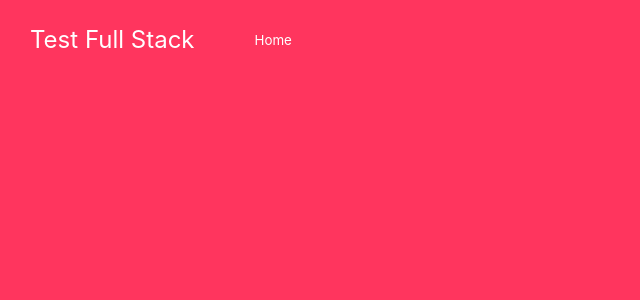
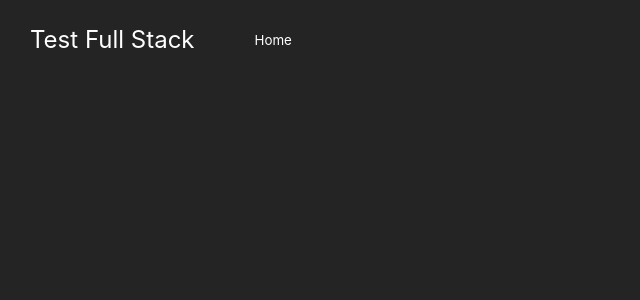
Before and after one commit to AngelRRand/testFullStack, a React (Vite) app in the folder Client/: page / in a window 1280 px wide. Shown: the top 300 px of the page, without its empty margins (0-640 px from the left). Built offline with nearby package versions, Linux system fonts and the light colour scheme.

Commit message:
new component

```diff
--- a/Client/src/App.css
+++ b/Client/src/App.css
@@ -1,7 +1,7 @@
 :root{
-  --black: rgba(15, 15, 15, 0.911);
+  --black: rgba(0, 0, 0, 0.959);
   --white: rgb(255, 255, 255);
-  --red: rgb(255, 53, 94);
+  --red: rgb(36, 36, 36);
 }
 *{
   margin: 0px;
--- a/Client/src/component/Container.jsx
+++ b/Client/src/component/Container.jsx
@@ -4,7 +4,6 @@ import './Container.css'
 const Container = ({ children, WH }) => {
   return (
     <section className={`container ${WH}`}>
-
         {children}
     </section>
   )
--- a/Client/src/component/Transition.jsx
+++ b/Client/src/component/Transition.jsx
@@ -1,81 +1,9 @@
 import React from 'react'
 import { motion } from "framer-motion";
+import { box } from './helper/boxs';
 import './Transition.css'
 const Transition = () => {
-    let box = [
-        {
-            color: 'red',
-            position: 'red_1',
-            animate: {
-                x: 0,
-                transition: { duration: 0.5, ease: 'easeInOut' },
-            }
-        },
-        {
-            color: 'red',
-            position: 'red_2',
-            animate: {
-                x: 0,
-                transition: { duration: 1, ease: 'easeInOut' },
-            }
-        },
-        {
-            color: 'red',
-            position: 'red_3',
-            animate: {
-                x: 0,
-                transition: { duration: 1.5, ease: 'easeInOut' },
-            }
-        },
-        {
-            color: 'red',
-            position: 'red_4',
-            animate: {
-                x: 0,
-                transition: { duration: 2, ease: 'easeInOut' },
-            }
-        },
-        {
-            color: 'red',
-            position: 'red_5',
-            animate: {
-                x: 0,
-                transition: { duration: 2.5, ease: 'easeInOut' },
-            }
-        },
-        {
-            color: 'red',
-            position: 'red_6',
-            animate: {
-                x: 0,
-                transition: { duration: 3, ease: 'easeInOut' },
-            }
-        },
-        {
-            color: 'red',
-            position: 'red_7',
-            animate: {
-                x: 0,
-                transition: { duration: 3.5, ease: 'easeInOut' },
-            }
-        },
-        {
-            color: 'red',
-            position: 'red_8',
-            animate: {
-                x: 0,
-                transition: { duration: 4, ease: 'easeInOut' },
-            }
-        },
-        {
-            color: 'red',
-            position: 'red_9',
-            animate: {
-                x: 0,
-                transition: { duration: 4.5, ease: 'easeInOut' },
-            }
-        },
-    ]
+
     return (
         <>
             {
@@ -87,10 +15,7 @@ const Transition = () => {
                             className={`${b.color} ${b.position}`}
                             initial={{ x: 3500 }}
                             animate={b.animate}
-                            exit={{
-                                opacity: 0,
-                                transition: { duration: 1.5, ease: 'easeInOut' },
-                            }}
+                            exit={b.exit}
                         >
 
                         </motion.div>
--- /dev/null
+++ b/Client/src/component/helper/boxs.js
@@ -0,0 +1,110 @@
+export let box = [
+    {
+        color: 'red',
+        position: 'red_1',
+        animate: {
+            x: 0,
+            transition: { duration: 0.5, ease: 'easeInOut' },
+        },
+        exit: {
+            opacity: 0,
+            trasition: {duration: 4.5, ease: 'easeInOut'}
+        }
+    },
+    {
+        color: 'red',
+        position: 'red_2',
+        animate: {
+            x: 0,
+            transition: { duration: 1, ease: 'easeInOut' },
+        },
+        exit: {
+            opacity: 0,
+            trasition: {duration: 4, ease: 'easeInOut'}
+        }
+    },
+    {
+        color: 'red',
+        position: 'red_3',
+        animate: {
+            x: 0,
+            transition: { duration: 1.5, ease: 'easeInOut' },
+        },
+        exit: {
+            opacity: 0,
+            trasition: {duration: 3.5, ease: 'easeInOut'}
+        }
+    },
+    {
+        color: 'red',
+        position: 'red_4',
+        animate: {
+            x: 0,
+            transition: { duration: 2, ease: 'easeInOut' },
+        },
+        exit: {
+            opacity: 0,
+            trasition: {duration: 3, ease: 'easeInOut'}
+        }
+    },
+    {
+        color: 'red',
+        position: 'red_5',
+        animate: {
+            x: 0,
+            transition: { duration: 2.5, ease: 'easeInOut' },
+        },
+        exit: {
+            opacity: 0,
+            trasition: {duration: 2.5, ease: 'easeInOut'}
+        }
+    },
+    {
+        color: 'red',
+        position: 'red_6',
+        animate: {
+            x: 0,
+            transition: { duration: 3, ease: 'easeInOut' },
+        },
+        exit: {
+            opacity: 0,
+            trasition: {duration: 2, ease: 'easeInOut'}
+        }
+    },
+    {
+        color: 'red',
+        position: 'red_7',
+        animate: {
+            x: 0,
+            transition: { duration: 3.5, ease: 'easeInOut' },
+        },
+        exit: {
+            opacity: 0,
+            trasition: {duration: 1.5, ease: 'easeInOut'}
+        }
+    },
+    {
+        color: 'red',
+        position: 'red_8',
+        animate: {
+            x: 0,
+            transition: { duration: 4, ease: 'easeInOut' },
+        },
+        exit: {
+            opacity: 0,
+            trasition: {duration: 1, ease: 'easeInOut'}
+        }
+    },
+    {
+        color: 'red',
+        position: 'red_9',
+        animate: {
+            x: 0,
+            transition: { duration: 4.5, ease: 'easeInOut' },
+        },
+        exit: {
+            opacity: 0,
+            trasition: {duration: 0.5, ease: 'easeInOut'}
+        }
+    },
+]
--- a/Client/src/view/home/Home.jsx
+++ b/Client/src/view/home/Home.jsx
@@ -11,6 +11,9 @@ const Home = () => {
   const dispatch = useDispatch();
 
   const getData = () => {
+    if(InfoTests.length > 0){
+      return
+    }
     let data = localStorage.getItem('tests')
     setLocalTest(data.split(','))
   }
--- a/Client/src/view/landingpage/LandingPage.jsx
+++ b/Client/src/view/landingpage/LandingPage.jsx
@@ -6,9 +6,11 @@ import Transition from '../../component/Transition.jsx';
 const LandingPage = () => {
 
   return (
-    <Container WH={'WH_landingPage'}>
+    <Container
+      WH={'WH_landingPage'}
+      >
       <Transition></Transition>
-
+        <h1>HOLA</h1>
     </Container>
   )
 }
```
Also changed, not shown: Client/src/component/Welcome.jsx (added, +14 -0 lines), Client/src/assets/me.jpeg (added).
